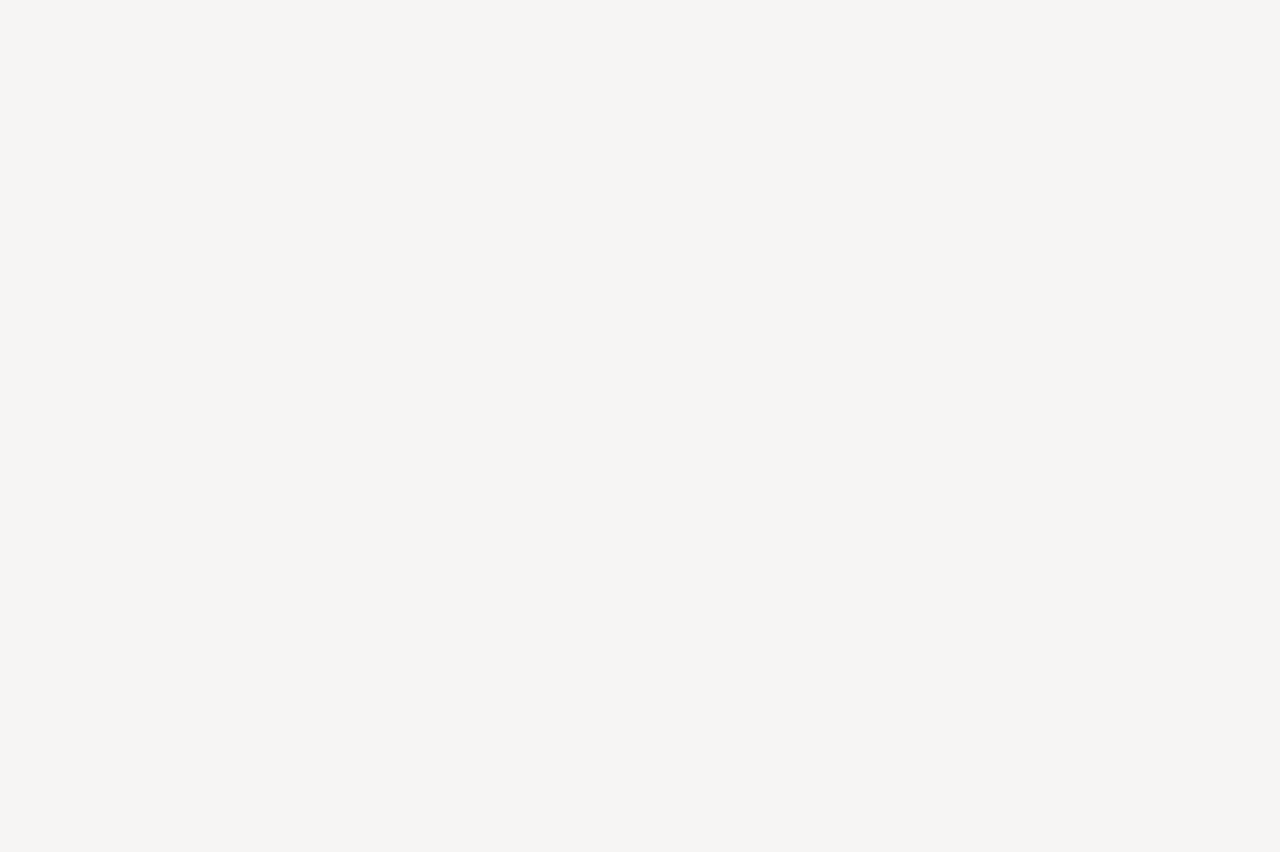
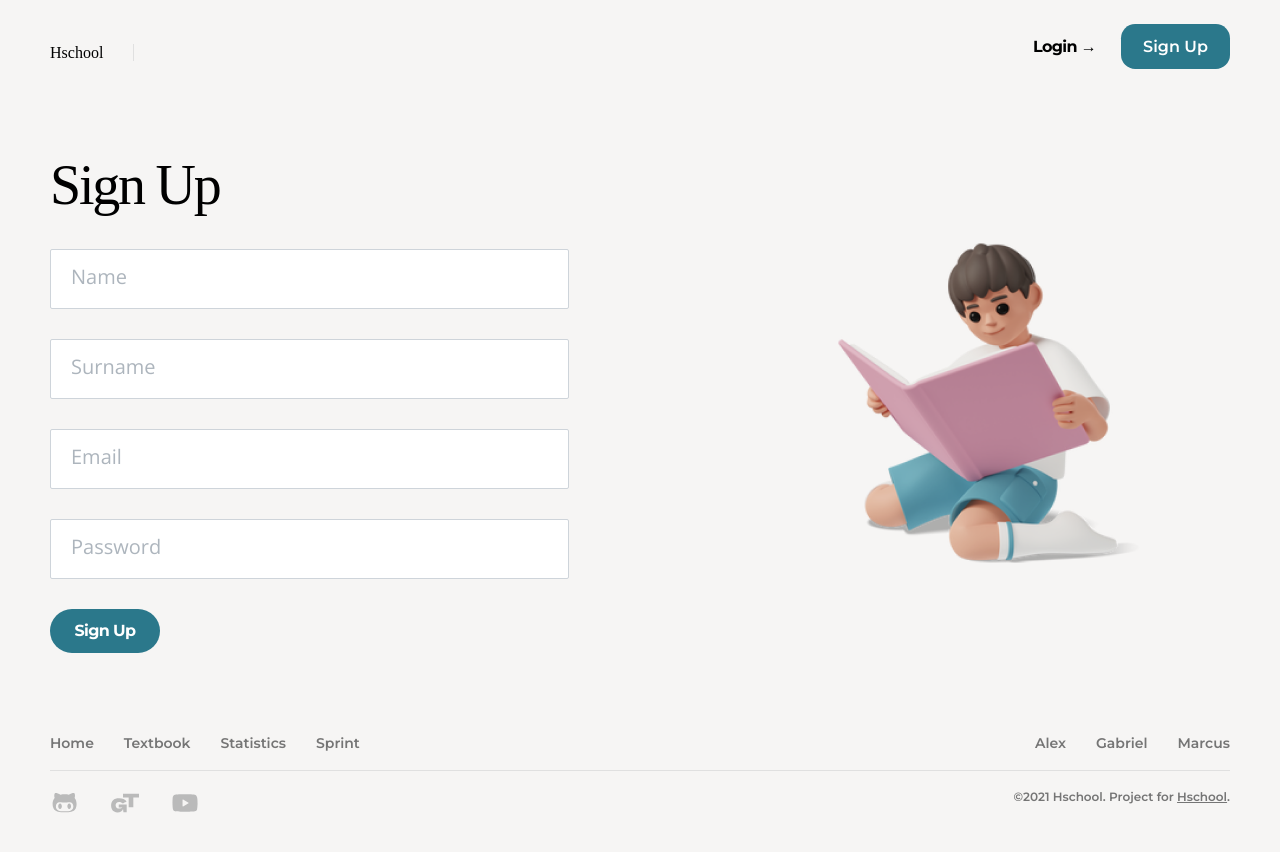
Before and after one commit to Wihctoh/EducationPlatform, a React (Create React App) app in the folder client/: page /signup in a window 1280 px wide. Before the commit this address had no page. Shown: the top 852 px of the page. Before the commit the page ends 800 px from the top, so only its background shows below. Built offline with nearby package versions, Linux system fonts and the light colour scheme; a web font is replaced by a local one.

Commit message:
add props

```diff
--- a/client/src/App.js
+++ b/client/src/App.js
@@ -9,7 +9,7 @@ function App() {
     <Routes>
       <Route path="/" element={<PreviewPages />}></Route>
       <Route path="/login" element={<LoginPage />}></Route>
-      <Route path="/singup" element={<RegPage />}></Route>
+      <Route path="/signup" element={<RegPage />}></Route>
     </Routes>
   );
 }
--- a/client/src/components/Footer/Footer.js
+++ b/client/src/components/Footer/Footer.jsx
@@ -1,20 +1,20 @@
-import style from "../Footer/style.module.css";
+import style from "./style.module.css";
+import Options from "./Options";
+import Icons from "./Icons";
 
 function Footer() {
+  // const footerContactsImg = ["gitImg", "gtImg", "youtubeImg"];
+
   return (
     <>
       <div className={style.footerWrapper}>
         <div className={style.footerInfo}>
           <div className={style.footerInfoNav}>
-            {["Home", "Textbook", "Statistics", "Sprint"].map((el) => (
-              <p>{el}</p>
-            ))}
+            <Options data={["Home", "Textbook", "Statistics", "Sprint"]} />
           </div>
 
           <div className={style.footerInfoPeoples}>
-            {["Alex", "Gabriel", "Marcus"].map((el) => (
-              <p>{el}</p>
-            ))}
+            <Options data={["Alex", "Gabriel", "Marcus"]} />
           </div>
         </div>
 
@@ -22,9 +22,7 @@ function Footer() {
 
         <div className={style.footerContacts}>
           <div className={style.footerContactsImg}>
-            {["gitImg", "gtImg", "youtubeImg"].map((el) => (
-              <div className={style[el]}></div>
-            ))}
+            <Icons data={["gitImg", "gtImg", "youtubeImg"]} />
           </div>
 
           <p>
--- /dev/null
+++ b/client/src/components/Footer/Icons.jsx
@@ -0,0 +1,14 @@
+import React from "react";
+import style from "./style.module.css";
+
+const Icons = ({ data }) => {
+  return (
+    <>
+      {data.map((el, index) => (
+        <div key={index} className={style[el]}></div>
+      ))}
+    </>
+  );
+};
+
+export default Icons;
--- /dev/null
+++ b/client/src/components/Footer/Options.jsx
@@ -0,0 +1,13 @@
+import React from "react";
+
+const Options = ({ data }) => {
+  return (
+    <>
+      {data.map((el, index) => (
+        <p key={index}>{el}</p>
+      ))}
+    </>
+  );
+};
+
+export default Options;
--- a/client/src/components/Header/Header.js
+++ b/client/src/components/Header/Header.js
@@ -12,7 +12,7 @@ function Header() {
         <div className={style.logo}>
           <Link to={"/login"}> Login →</Link>
         </div>
-        <Link to={"/singup"}>
+        <Link to={"/signup"}>
           <div className={style.singInBtn}>Sign Up</div>
         </Link>
       </div>
--- /dev/null
+++ b/client/src/components/Input/InputComp.jsx
@@ -0,0 +1,17 @@
+import React from "react";
+
+const InputComp = ({ data }) => {
+  return (
+    <>
+      {data.map((el, index) => {
+        return (
+          <div key={index}>
+            <input type={el.type} placeholder={el.text}></input>
+          </div>
+        );
+      })}
+    </>
+  );
+};
+
+export default InputComp;
--- a/client/src/pages/LoginPage/LoginPage.js
+++ b/client/src/pages/LoginPage/LoginPage.jsx
@@ -1,8 +1,13 @@
 import Footer from "../../components/Footer/Footer";
 import Header from "../../components/Header/Header";
 import style from "../LoginPage/style.module.css";
+import InputComp from "../../components/Input/InputComp";
 
 function LoginPage() {
+  const inpData = [
+    { text: "Email", type: "text" },
+    { text: "Password", type: "password" },
+  ];
   return (
     <>
       <Header />
@@ -10,12 +15,7 @@ function LoginPage() {
         <div className={style.loginForm}>
           <h1>Login</h1>
 
-          <div>
-            <input type="text" placeholder="Login"></input>
-          </div>
-          <div>
-            <input type="password" placeholder="Password"></input>
-          </div>
+          <InputComp data={inpData} />
 
           <div className={style.loginBtn}>Login</div>
         </div>
--- a/client/src/pages/RegPage/RegPage.js
+++ b/client/src/pages/RegPage/RegPage.jsx
@@ -1,10 +1,15 @@
 import Footer from "../../components/Footer/Footer";
 import Header from "../../components/Header/Header";
 import style from "../RegPage/style.module.css";
+import InputComp from "../../components/Input/InputComp";
 
 function RegPage() {
-  const arrStr = ["Name", "Surname", "Password", "Confirm Password"];
-
+  const inpData = [
+    { text: "Name", type: "text" },
+    { text: "Surname", type: "text" },
+    { text: "Email", type: "text" },
+    { text: "Password", type: "password" },
+  ];
   return (
     <>
       <Header />
@@ -13,11 +18,7 @@ function RegPage() {
         <div className={style.loginForm}>
           <h1>Sign Up</h1>
 
-          {arrStr.map((el) => (
-            <div>
-              <input type="text" placeholder={el}></input>
-            </div>
-          ))}
+          <InputComp data={inpData} />
 
           <div className={style.loginBtn}>Sign Up</div>
         </div>
```
Also changed, not shown: 1 other file (tests, documents, lock files or other folders).
